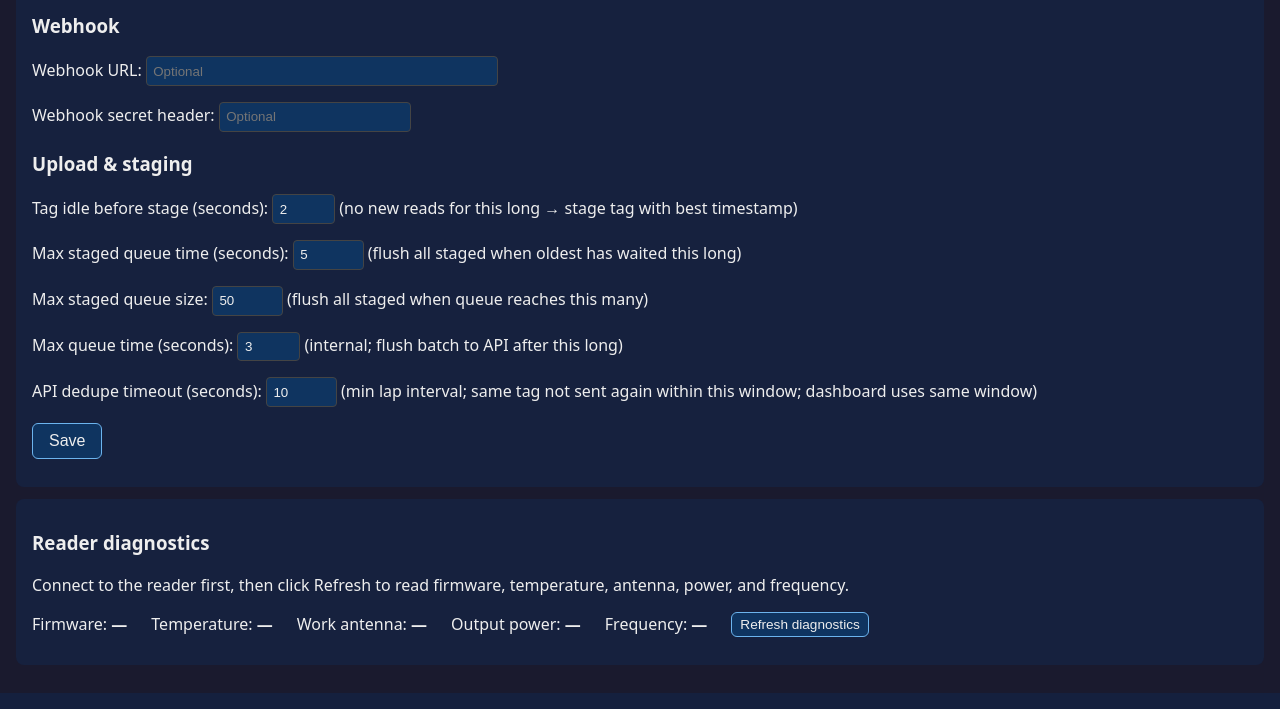
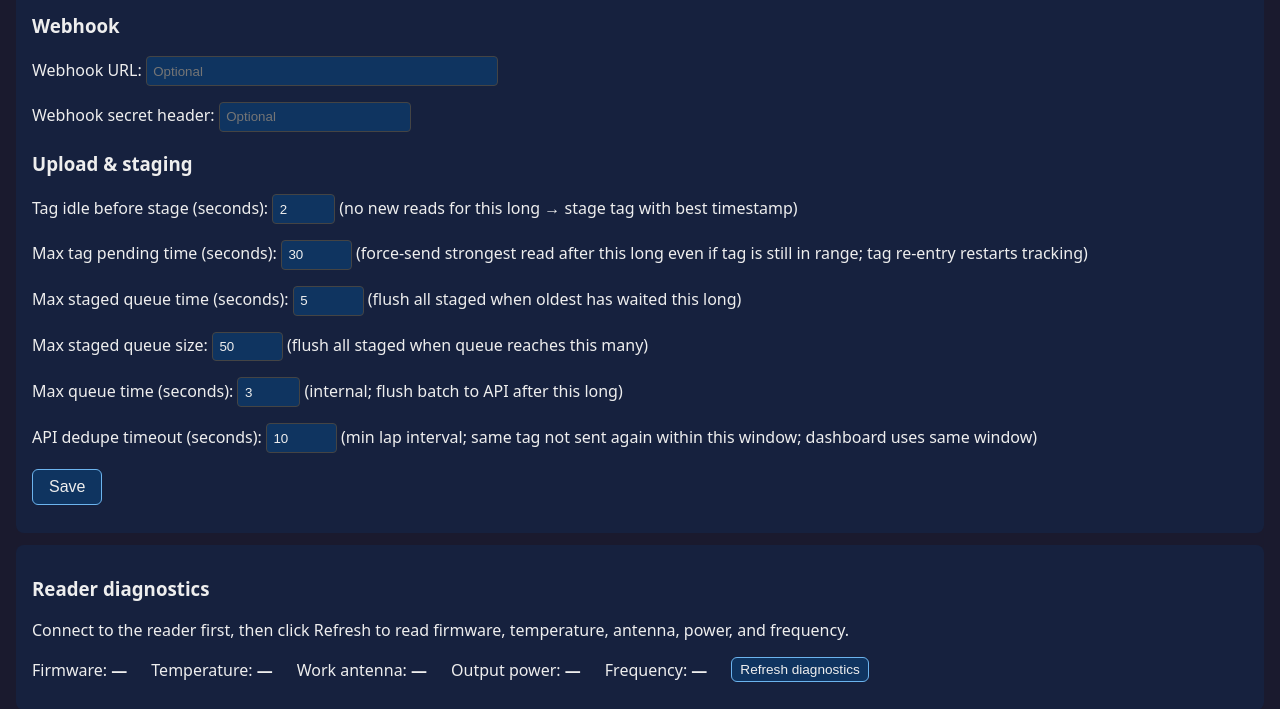
Before and after one commit to peanutyost/Simple5k-RFID-Reader, a Flask app: page /settings in a window 1280 px wide. Shown: the part 670-1379 px from the top of the page. Run offline with Flask 3, Linux system fonts and the light colour scheme.

Commit message:
Enhance RFID Reader App with new tag management features and UI improvements
- Added a new configuration option for maximum tag pending time to control tag staging behavior.
- Updated the on_tag function to streamline tag read handling and improve data management in the upload queue.
- Introduced success messages in the UI for race start and stop actions to enhance user feedback.
- Modified settings.html to include the new max tag pending time input for user configuration.

```diff
--- a/rfid_reader_app/app.py
+++ b/rfid_reader_app/app.py
@@ -34,6 +34,7 @@ DEFAULT_CONFIG = {
     "max_upload_queue_time_seconds": 3,
     "api_dedupe_timeout_seconds": 10,
     "tag_idle_before_stage_seconds": 2,
+    "max_tag_pending_seconds": 30,  # force-stage a tag after this long even if still being read
     "max_staged_queue_time_seconds": 5,
     "max_staged_queue_size": 50,
     "reader_inventory_restart_minutes": 10,  # 0 = disabled; restart inventory periodically to keep running for hours
@@ -167,7 +168,6 @@ def on_tag(tag: TagRead) -> None:
     ts = _utc_now_iso()
     tag.timestamp = ts
     cfg = load_config()
-    timeout = float(cfg.get("api_dedupe_timeout_seconds", 10))
     with _state_lock:
         race_id = selected_race.get("id") if selected_race else None
     now_epoch = time.time()
@@ -202,17 +202,8 @@ def on_tag(tag: TagRead) -> None:
                 row["strongest_rssi"] = tag.rssi
                 row["strongest_rssi_timestamp"] = ts
 
-        # API pending: keep timestamp of read with strongest RSSI and last read time (for staging when idle)
-        if epc not in pending_api:
-            pending_api[epc] = {"best_ts": ts, "best_rssi": tag.rssi, "race_id": race_id, "last_read_at": now_epoch}
-        else:
-            if tag.rssi > pending_api[epc].get("best_rssi", -999):
-                pending_api[epc]["best_ts"] = ts
-                pending_api[epc]["best_rssi"] = tag.rssi
-            pending_api[epc]["race_id"] = race_id
-            pending_api[epc]["last_read_at"] = now_epoch
-
-        upload_queue.put({"epc": epc, "timestamp": ts, "rssi": tag.rssi, "race_id": race_id})
+        # Route tag reads through upload_queue only; upload_worker manages pending_api exclusively
+        upload_queue.put({"epc": epc, "timestamp": ts, "rssi": tag.rssi, "race_id": race_id, "read_at": now_epoch})
         if cfg.get("webhook_url"):
             webhook_queue.put({
                 "epc": epc, "timestamp": ts, "rssi": tag.rssi, "antenna": tag.antenna,
@@ -262,6 +253,7 @@ def upload_worker() -> None:
         time.sleep(0.2)
         cfg = load_config()
         tag_idle_seconds = float(cfg.get("tag_idle_before_stage_seconds", 2))
+        max_pending_seconds = float(cfg.get("max_tag_pending_seconds", 30))
         max_staged_time = float(cfg.get("max_staged_queue_time_seconds", 5))
         max_staged_size = int(cfg.get("max_staged_queue_size", 50))
         dedupe_timeout = float(cfg.get("api_dedupe_timeout_seconds", 10))
@@ -280,26 +272,37 @@ def upload_worker() -> None:
                     ts = r["timestamp"]
                     rssi = r.get("rssi", -999)
                     race_id = r.get("race_id")
-                    read_at = _iso_to_seconds(ts) or now
+                    read_at = r.get("read_at") or now
                     if epc not in pending_api:
-                        pending_api[epc] = {"best_ts": ts, "best_rssi": rssi, "race_id": race_id, "last_read_at": read_at}
+                        pending_api[epc] = {
+                            "best_ts": ts,
+                            "best_rssi": rssi,
+                            "race_id": race_id,
+                            "first_read_at": read_at,
+                            "last_read_at": read_at,
+                        }
                     else:
                         if rssi > pending_api[epc].get("best_rssi", -999):
                             pending_api[epc]["best_ts"] = ts
                             pending_api[epc]["best_rssi"] = rssi
                         pending_api[epc]["race_id"] = race_id
                         pending_api[epc]["last_read_at"] = read_at
+                        # first_read_at is never updated — it marks when this pass started
             except Empty:
                 pass
 
-            # Stage tags that have had no new reads for tag_idle_before_stage_seconds (use best_ts); skip if sent recently (dedupe)
+            # Stage tags when: idle for tag_idle_seconds OR held for max_tag_pending_seconds (still being read)
+            # After staging, deleting from pending_api means a returning tag starts a fresh entry
             for epc, data in list(pending_api.items()):
                 if data.get("race_id") is None:
                     continue
                 if (now - last_sent_at.get(epc, 0)) < dedupe_timeout:
                     continue
                 last_read = data.get("last_read_at") or 0
-                if (now - last_read) >= tag_idle_seconds:
+                first_read = data.get("first_read_at") or last_read
+                idle_expired = (now - last_read) >= tag_idle_seconds
+                max_time_expired = (now - first_read) >= max_pending_seconds
+                if idle_expired or max_time_expired:
                     staged_queue.append({
                         "runner_rfid": epc,
                         "race_id": data["race_id"],
@@ -465,6 +468,7 @@ def settings():
             "webhook_url": request.form.get("webhook_url", "").strip(),
             "webhook_secret_header": request.form.get("webhook_secret_header", "").strip(),
             "tag_idle_before_stage_seconds": max(0, int(request.form.get("tag_idle_before_stage_seconds") or 0) or 2),
+            "max_tag_pending_seconds": max(1, int(request.form.get("max_tag_pending_seconds") or 0) or 30),
             "max_staged_queue_time_seconds": max(1, int(request.form.get("max_staged_queue_time_seconds") or 0) or 5),
             "max_staged_queue_size": max(1, min(500, int(request.form.get("max_staged_queue_size") or 0) or 50)),
             "max_upload_queue_time_seconds": int(request.form.get("max_upload_queue_time_seconds") or 0) or 3,
--- a/rfid_reader_app/templates/settings.html
+++ b/rfid_reader_app/templates/settings.html
@@ -55,6 +55,7 @@ function refreshDiagnostics() {
 
     <h3>Upload &amp; staging</h3>
     <p><label>Tag idle before stage (seconds): <input type="number" name="tag_idle_before_stage_seconds" value="{{ config.get('tag_idle_before_stage_seconds', 2) }}" min="0" max="60"> (no new reads for this long → stage tag with best timestamp)</label></p>
+    <p><label>Max tag pending time (seconds): <input type="number" name="max_tag_pending_seconds" value="{{ config.get('max_tag_pending_seconds', 30) }}" min="1" max="300"> (force-send strongest read after this long even if tag is still in range; tag re-entry restarts tracking)</label></p>
     <p><label>Max staged queue time (seconds): <input type="number" name="max_staged_queue_time_seconds" value="{{ config.get('max_staged_queue_time_seconds', 5) }}" min="1" max="120"> (flush all staged when oldest has waited this long)</label></p>
     <p><label>Max staged queue size: <input type="number" name="max_staged_queue_size" value="{{ config.get('max_staged_queue_size', 50) }}" min="1" max="500"> (flush all staged when queue reaches this many)</label></p>
     <p><label>Max queue time (seconds): <input type="number" name="max_upload_queue_time_seconds" value="{{ config.get('max_upload_queue_time_seconds', 3) }}" min="1" max="60"> (internal; flush batch to API after this long)</label></p>
```
Also changed, not shown: rfid_reader_app/templates/index.html (+12 -0 lines).
